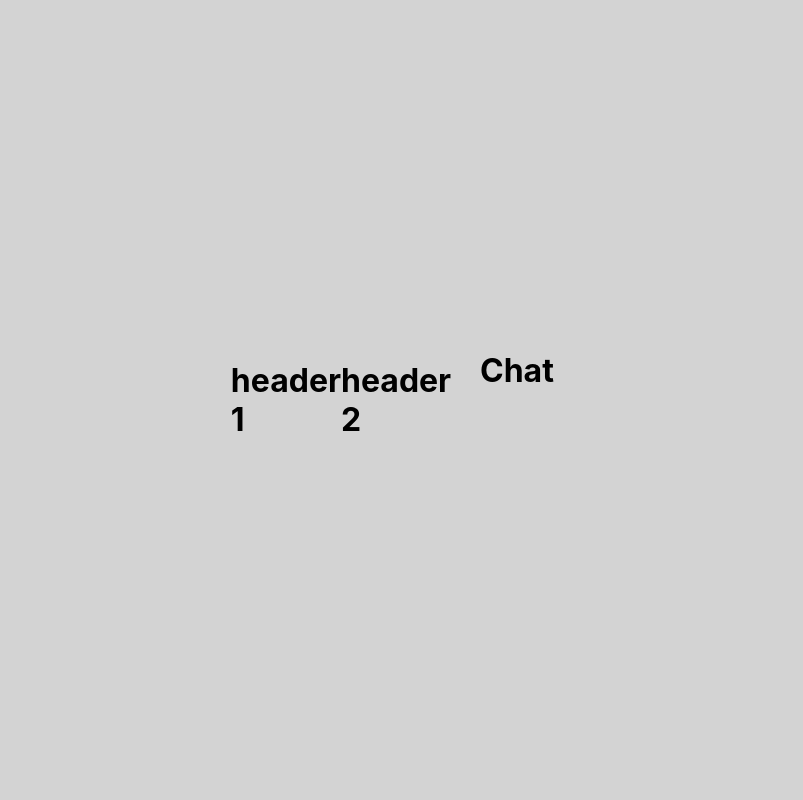
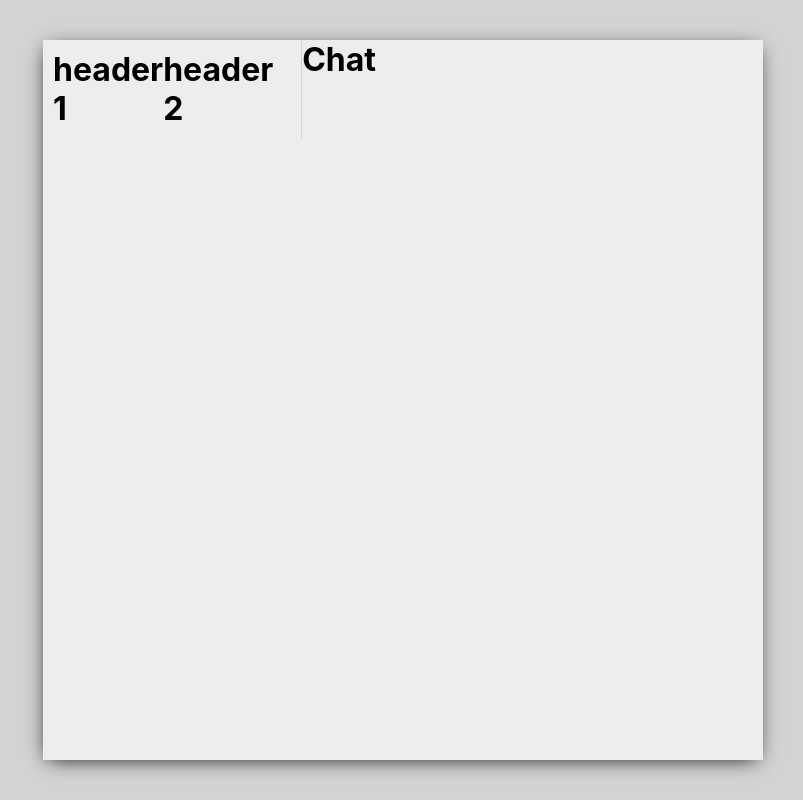
Before and after one commit to LoretaDibenedetto/whatsappClone, a React (Create React App) app: page / in a window 1280 px wide. Shown: the whole page, without its empty margins (237-1040 px from the left). Built offline with nearby package versions, Linux system fonts and the light colour scheme.

Commit message:
add style css to app_body

```diff
--- a/src/App.css
+++ b/src/App.css
@@ -13,5 +13,8 @@ background-color:lightgray;
 
 .app_body{
 display: flex;
-
+background-color: #ededed;
+height: 90vh;
+width: 90vh;
+box-shadow: -1px 4px 20px -6px rgba(0,0,0,1.25);
 }
```
